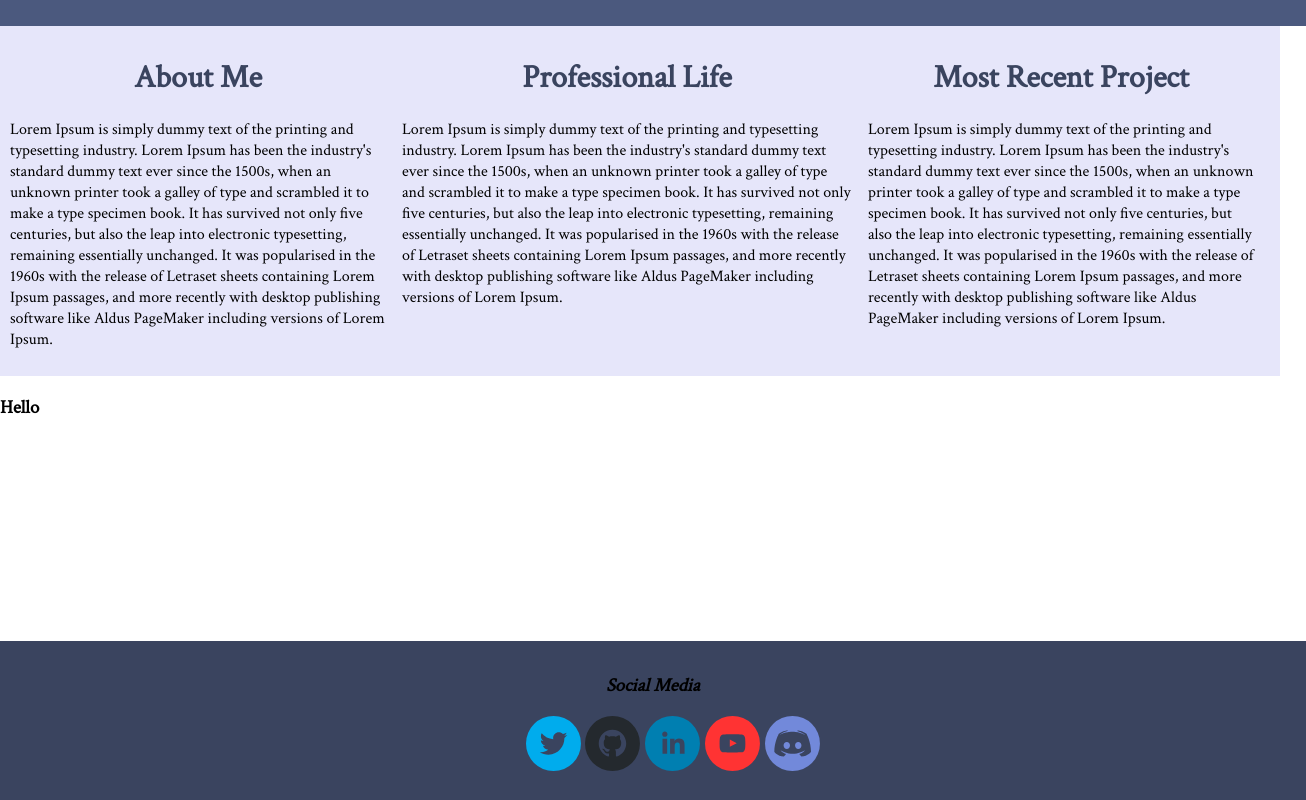
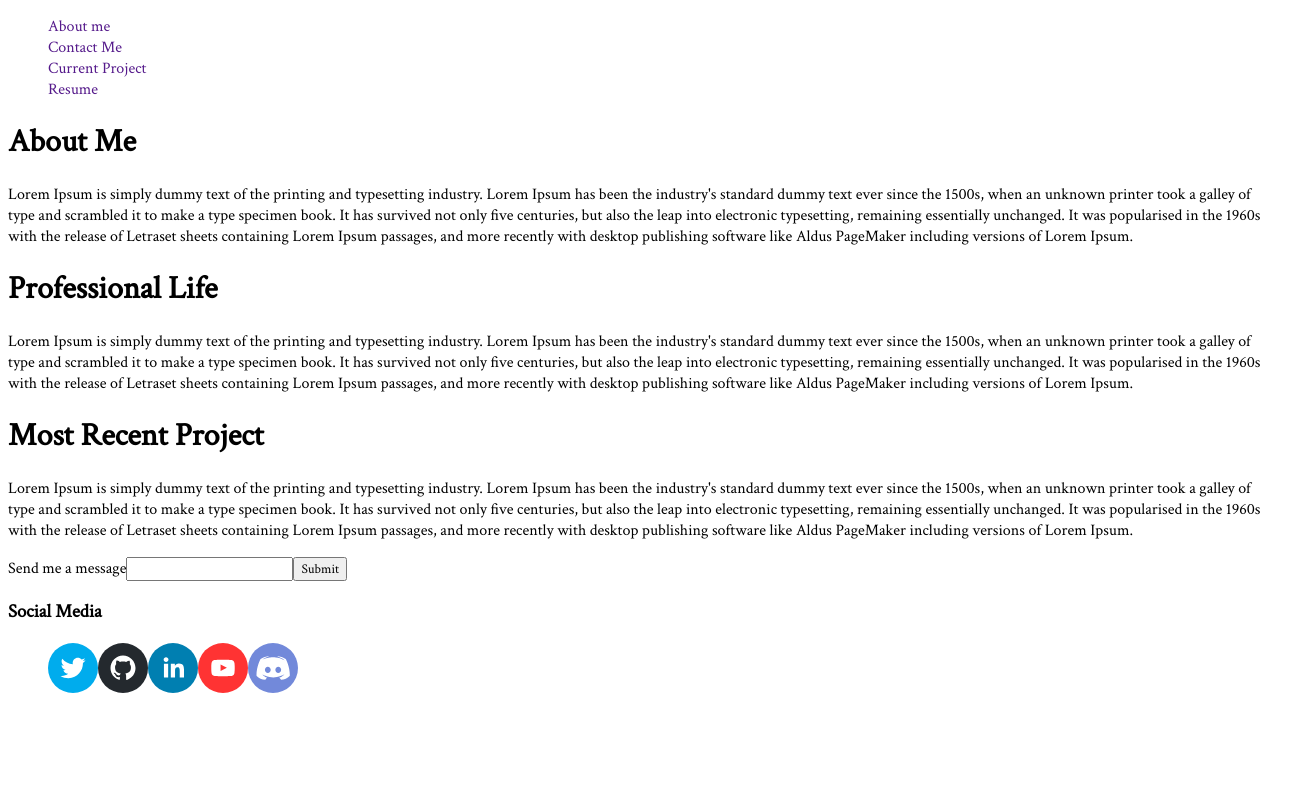
Before and after one commit to vilarj/React_App, a React (Create React App) app in the folder web/: page / in a window 1280 px wide. Shown: the whole page, 1306 px wide, since content can reach past the window. Built offline with nearby package versions, Linux system fonts and the light colour scheme.

Commit message:
Added a form session in the body.

```diff
--- a/web/package.json
+++ b/web/package.json
@@ -8,7 +8,7 @@
     "@testing-library/user-event": "^12.8.3",
     "react": "^17.0.2",
     "react-dom": "^17.0.2",
-    "react-scripts": "4.0.3",
+    "react-scripts": "^4.0.3",
     "react-social-icons": "^5.6.1",
     "web-vitals": "^1.1.2"
   },
--- a/web/src/App.css
+++ b/web/src/App.css
@@ -1,59 +1,5 @@
 * {
   list-style: none;
   font-family: 'Crimson Text', serif;
+  text-decoration: none;
 }
-
-.social-media {
-  font-style: oblique;
-  color: white,
-}
-
-.HEADER {
-  background-color: #4b597e;
-  padding: 1%;
-  color: white;
-  width: 100%;
-  top: 100%;
-}
-
-body {
-  margin: 0;
-  -webkit-font-smoothing: antialiased;
-  -moz-osx-font-smoothing: grayscale;
-}
-
-.B1 h1 {
-  color: #3a445f;
-  text-align: center;
-}
-
-.B2 h1 {
-  color: #3a445f;
-  text-align: center;
-}
-
-.B3 h1 {
-  color: #3a445f;
-  text-align: center;
-}
-
-.body-headers {
-  display: grid;
-  grid-template-columns: auto auto auto auto;
-  gap: 1em;
-  padding: 10px;
-  background-color: lavender;
-}
-
-.FOOTER {
-  background-color: #3a445f;
-  padding: 1%;
-  text-align: center;
-  position: fixed;
-  bottom: 0;
-  width: 100%;
-}
-
-a {
-  padding: 0.2%;
-}
--- a/web/src/App.js
+++ b/web/src/App.js
@@ -18,6 +18,12 @@ class Header extends React.Component {
   render() {
       return (
         <div className="HEADER">
+          <ul className="three-headers">
+            <li><a href="">About me</a></li>
+            <li><a href="">Contact Me</a></li>
+            <li><a href="">Current Project</a></li>
+            <li><a href="">Resume</a></li>
+          </ul>
         </div>
       )
   }
@@ -27,9 +33,7 @@ class Body extends React.Component {
   render () {
     return (
       <div className="BODY">
-
         <div className="body-headers">
-
           <div className="B1">
             <h1>About Me</h1>
             <p>
@@ -53,8 +57,15 @@ class Body extends React.Component {
 
         </div>
 
-        <h3> Hello</h3>
-
+        <div className="message-form">
+          <form>
+            <label>
+              Send me a message
+              <input type="text" name="name" />
+            </label>
+              <input type="submit" value="Submit" />
+          </form>
+        </div>
       </div>
     )
   }
```
Also changed, not shown: 1 other file (tests, documents, lock files or other folders).
